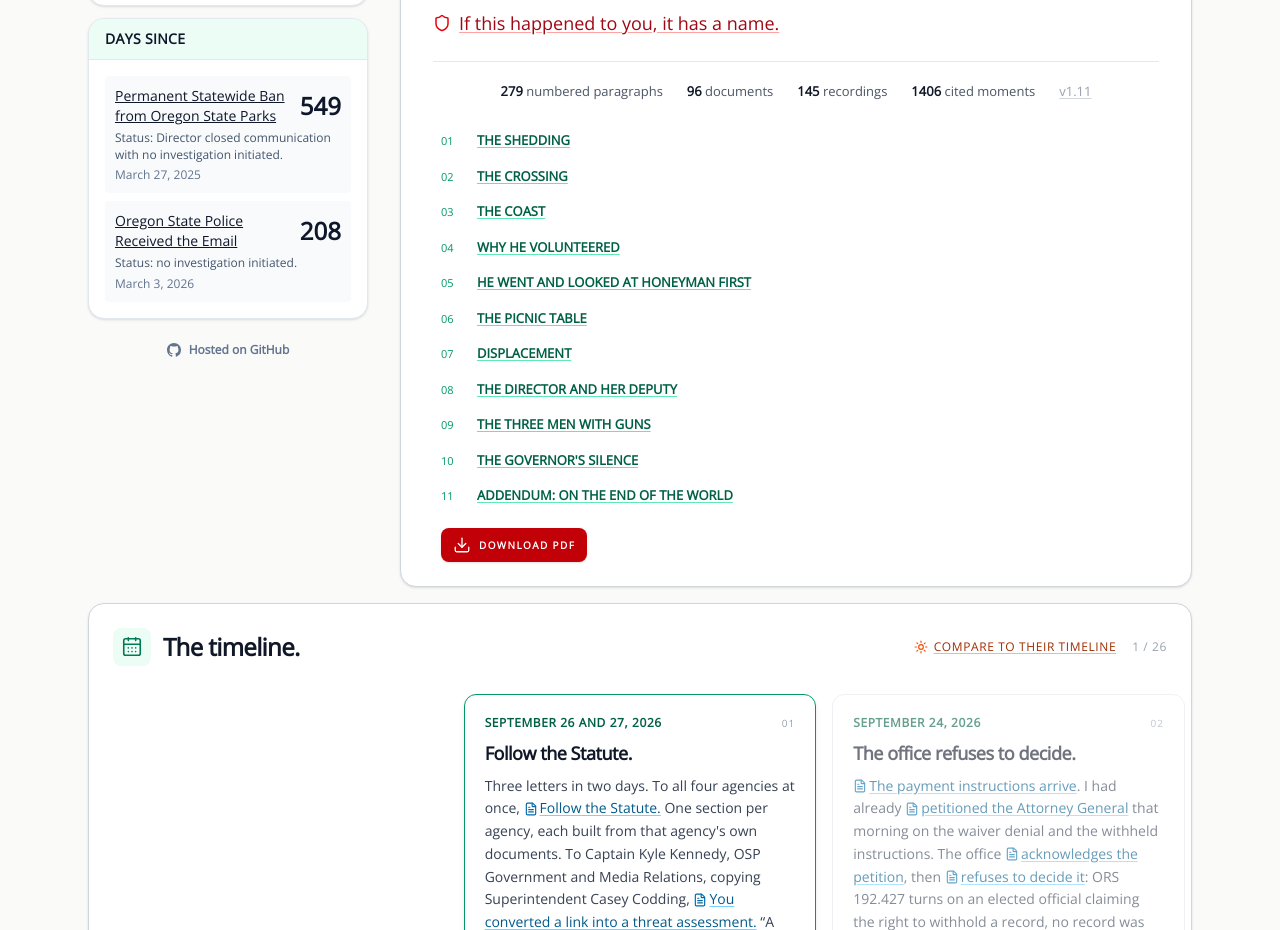
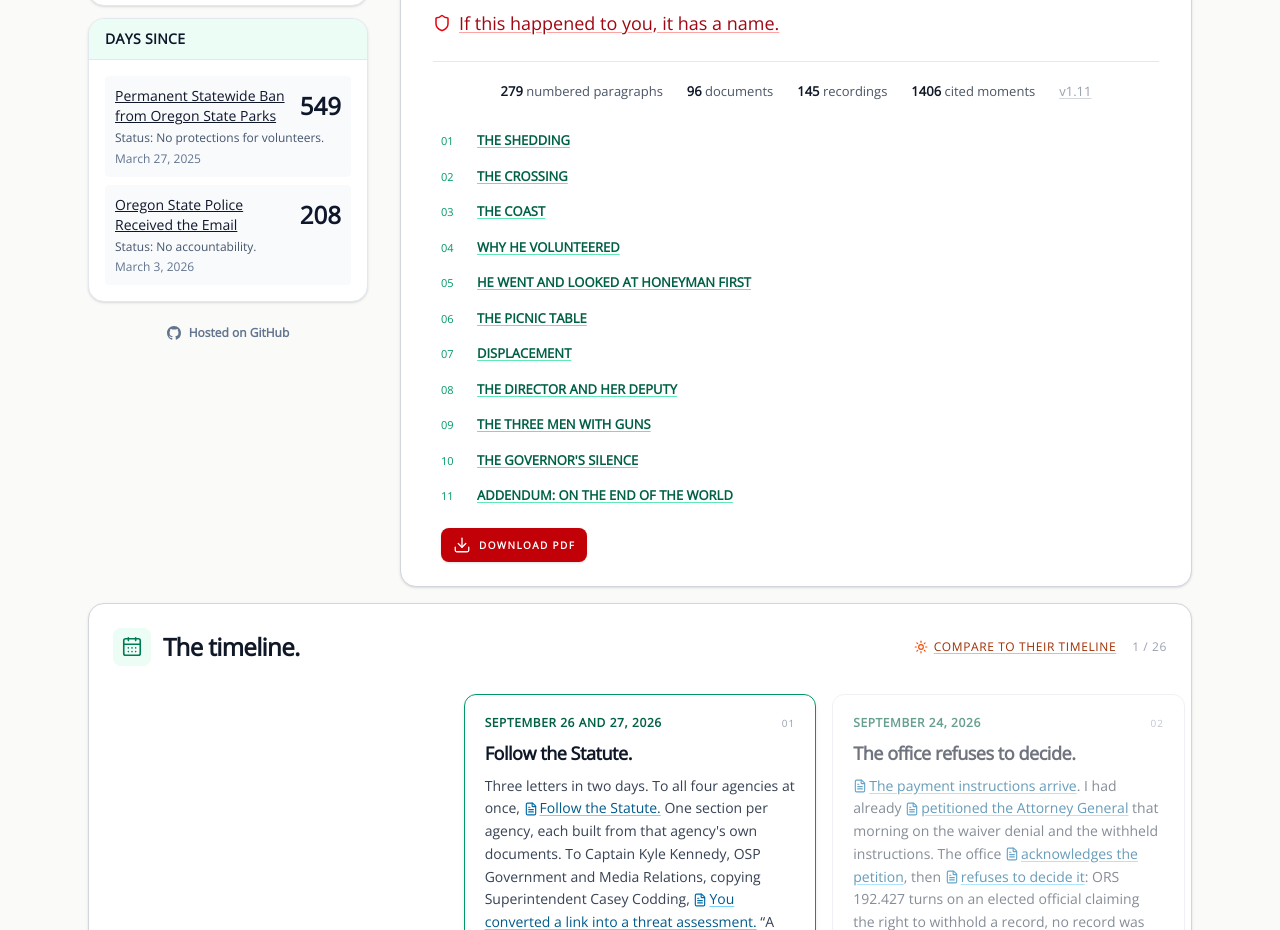
Before and after one commit to rswfire/rswfire.oprd, a Next.js app: page / in a window 1280 px wide. Shown: the part 1040-1970 px from the top of the page. Built offline with nearby package versions, Linux system fonts and the light colour scheme; no server answers.

Commit message:
The clocks say what is missing

```diff
--- a/components/Tracker.tsx
+++ b/components/Tracker.tsx
@@ -29,13 +29,13 @@ const SILENCE_EVENTS: TrackedEvent[] = [
     {
         label: "Permanent Statewide Ban from Oregon State Parks",
         date: "2025-03-27",
-        context: "Status: Director closed communication with no investigation initiated.",
+        context: "Status: No protections for volunteers.",
         link: "/lisa-sumption"
     },
     {
         label: "Oregon State Police Received the Email",
         date: "2026-03-03",
-        context: "Status: no investigation initiated.",
+        context: "Status: No accountability.",
         link: "/evidence/police"
     }
 ];
```
